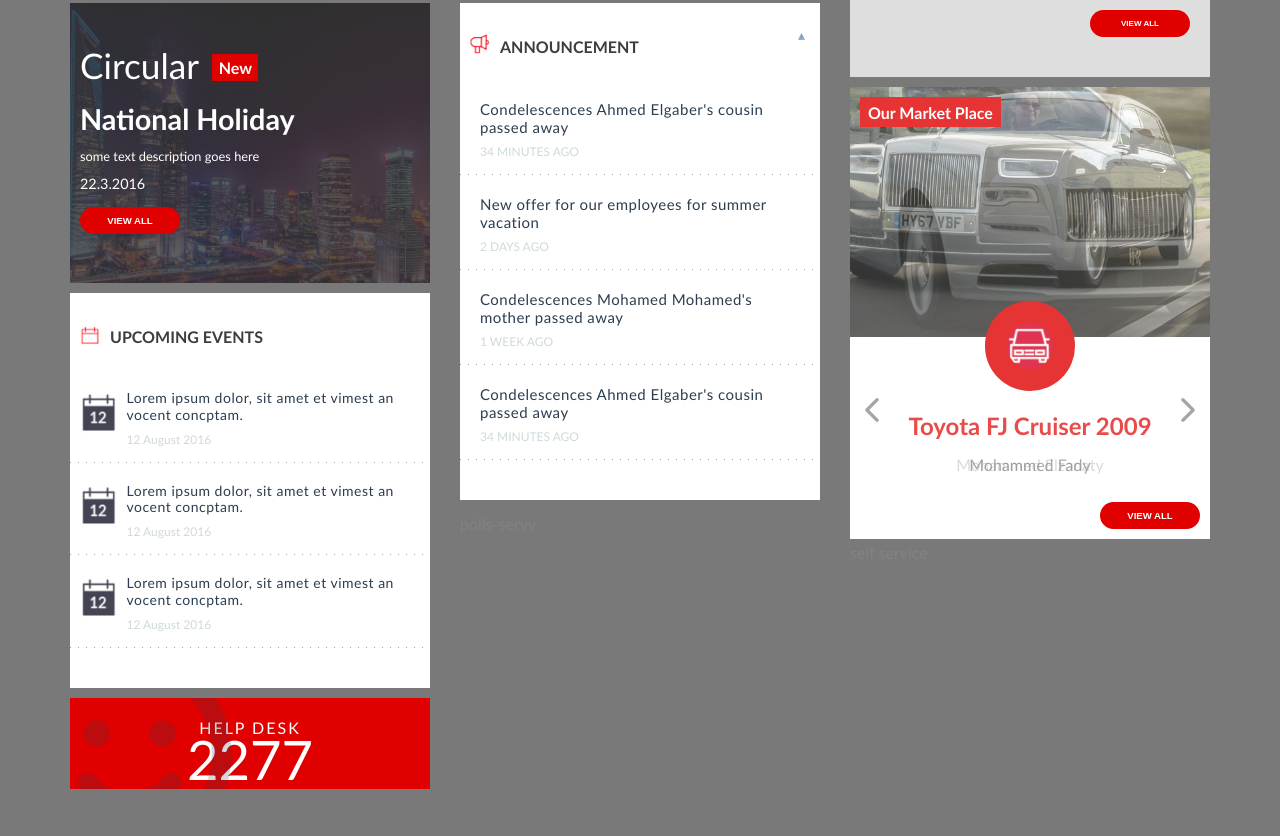
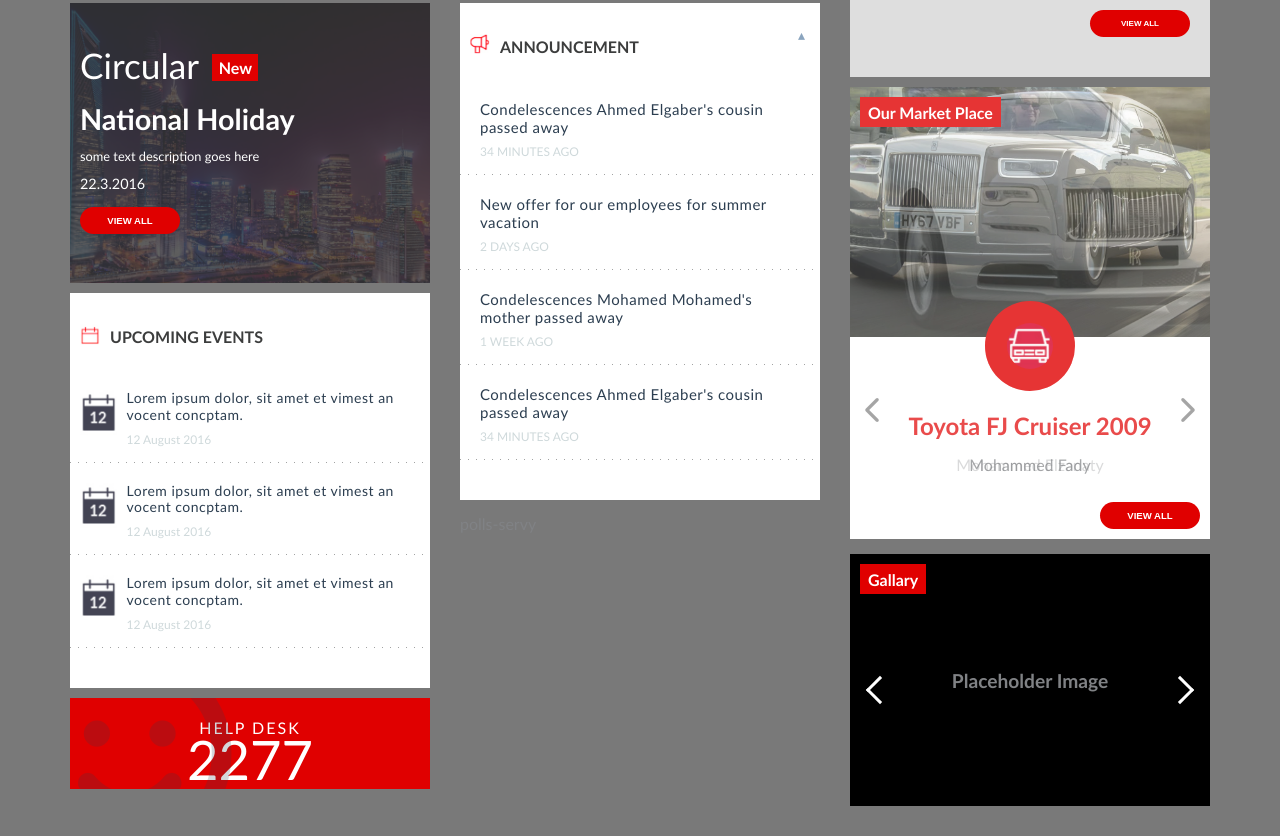
Before and after one commit to moelzanaty3/itworx-task-frontend, a website: page index.pug in a window 1280 px wide. Shown: the part 402-1238 px from the top of the page. Before the commit the page ends 1206 px from the top, so only its background shows below. Drawn offline with nearby package versions, Linux system fonts and the light colour scheme; files that its build step writes are made by us from their sources.

Commit message:
make small gallary

```diff
--- a/assets/css/scss/components/__all.scss
+++ b/assets/css/scss/components/__all.scss
@@ -13,3 +13,4 @@
 @import "profile";
 @import "self-service";
 @import "market";
+@import "gallary";
--- /dev/null
+++ b/assets/css/scss/components/_gallary.scss
@@ -0,0 +1,38 @@
+.item.item__gallary {
+  margin-top: 15px;
+  position: relative;
+  .carousel {
+    padding-top: 70%;
+    img {
+      height: 100%;
+    }
+  }
+  .indicators {
+    display: none;
+  }
+  .content {
+    widht: 100%;
+    height: 100%;
+    background: black;
+    position: relative;
+    &::after {
+      content: "Placeholder Image";
+      position: absolute;
+      top: 50%;
+      left: 50%;
+      transform: translate(-50%, -50%);
+      font-weight: bold;
+      font-size: 1.2rem;
+    }
+  }
+  .tag {
+    background: $color-brand;
+    position: absolute;
+    top: 10px;
+    left: 10px;
+    color: $color-white;
+    font-weight: bold;
+    padding: 0.1rem 0.5rem;
+    z-index: 1;
+  }
+}
--- a/assets/css/scss/components/_market.scss
+++ b/assets/css/scss/components/_market.scss
@@ -1,26 +1,5 @@
 // Duration
 $duration: 0.5s;
-// Font Weights
-$thin: 100;
-$light: 300;
-$regular: 400;
-$semibold: 500;
-$bold: 700;
-$ultra: 800;
-// Base Font
-/* $base-background: #00CC99; */
-
-$base-background: $color-brand;
-$base-font-size: 14px;
-$base-font-weight: $regular;
-$base-line-height: 1.6em;
-// Colors
-$black: #000000;
-$dark-gray: rgba($black, 0.8);
-$gray: rgba($black, 0.6);
-$light-gray: rgba($black, 0.4);
-$lighter-gray: rgba($black, 0.2);
-$accent: $color-brand;
 
 // Card Settings
 $gutters: 24px;
--- a/assets/js/main.js
+++ b/assets/js/main.js
@@ -420,16 +420,13 @@ $(".carousel").MZNZN(args);
 $(document).ready(function() {
   var getcarHeight = $(".car.active").height();
 
-  $(".cars").css({
-    height: getcarHeight,
-  });
+  $(".cars").css({ height: getcarHeight });
 
   var carItem = $(".car"),
     carCurrentItem = carItem.filter(".active");
 
   $("#next").on("click", function(e) {
     e.preventDefault();
-
     var nextItem = carCurrentItem.next();
 
     carCurrentItem.removeClass("active");
--- a/components/_gallary.pug
+++ b/components/_gallary.pug
@@ -1,2 +1,24 @@
+mixin slide
+    .slide
+        .tag Gallary
+        .content
+        .arrow.arrow-left
+        .arrow.arrow-right
+
+
+
 .item.item__gallary
-    | self service
+    .carousel
+        .inner
+            .slide.active
+                .tag Gallary
+                .content
+                .arrow.arrow-left
+                .arrow.arrow-right
+
+            +slide
+            +slide
+            +slide
+            +slide
+            +slide
+            +slide
--- a/index.pug
+++ b/index.pug
@@ -38,7 +38,7 @@ html.no-js(lang='en')
       maxDuration: 0.7,
       viewportFactor: 0.2
       });
-    script(src='https://code.jquery.com/jquery-3.3.1.min.js', integrity='sha256-FgpCb/KJQlLNfOu91ta32o/NMZxltwRo8QtmkMRdAu8=', crossorigin='anonymous')
+    script(src='assets/js/vendor/jquery-3.3.1.min.js', integrity='sha256-FgpCb/KJQlLNfOu91ta32o/NMZxltwRo8QtmkMRdAu8=', crossorigin='anonymous')
     script.
       window.jQuery || document.write('<script src="js/vendor/jquery-3.3.1.min.js"><\\\/script>')
     script(src='assets/js/plugins.js')
```
Also changed, not shown: assets/css/site.css, index.html.
